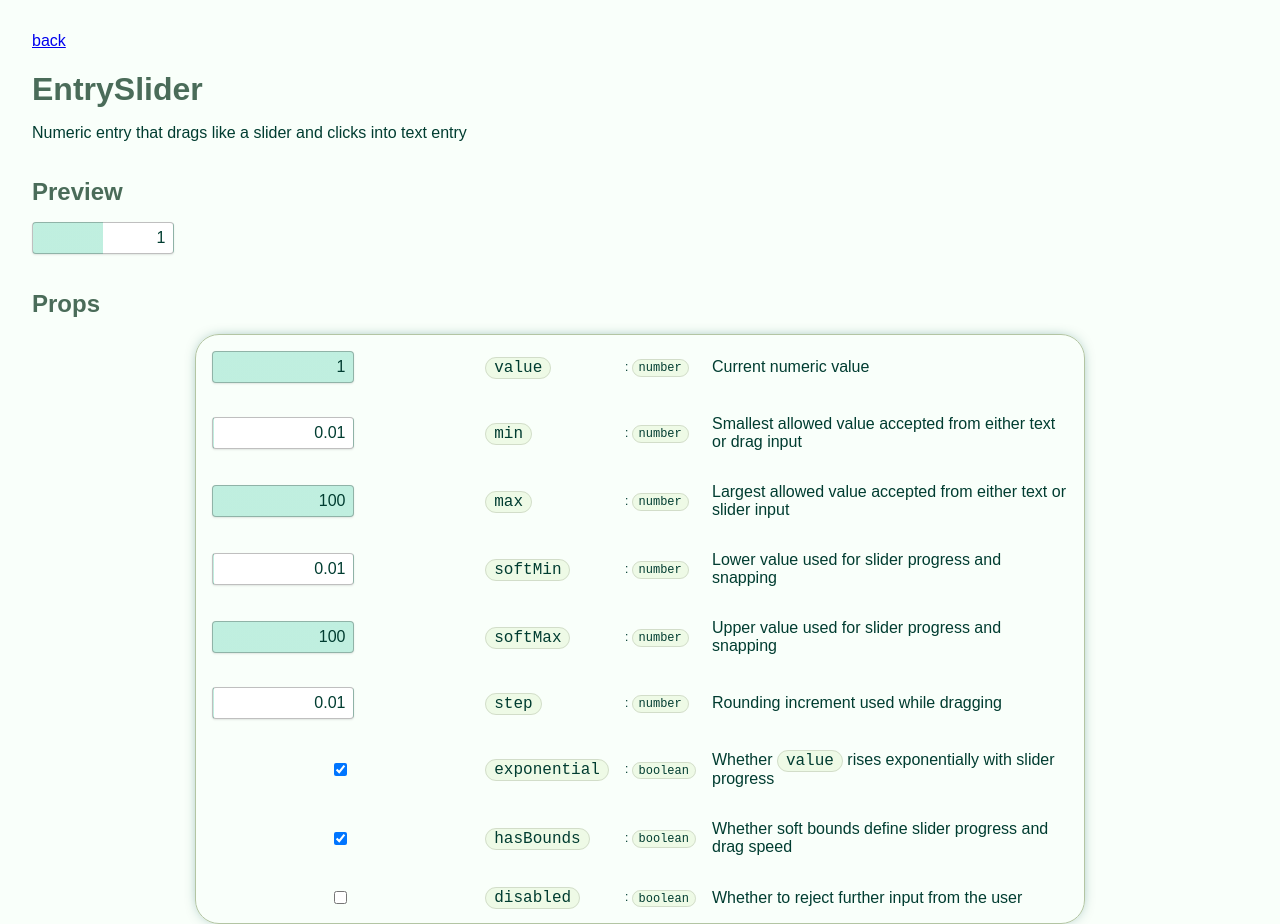
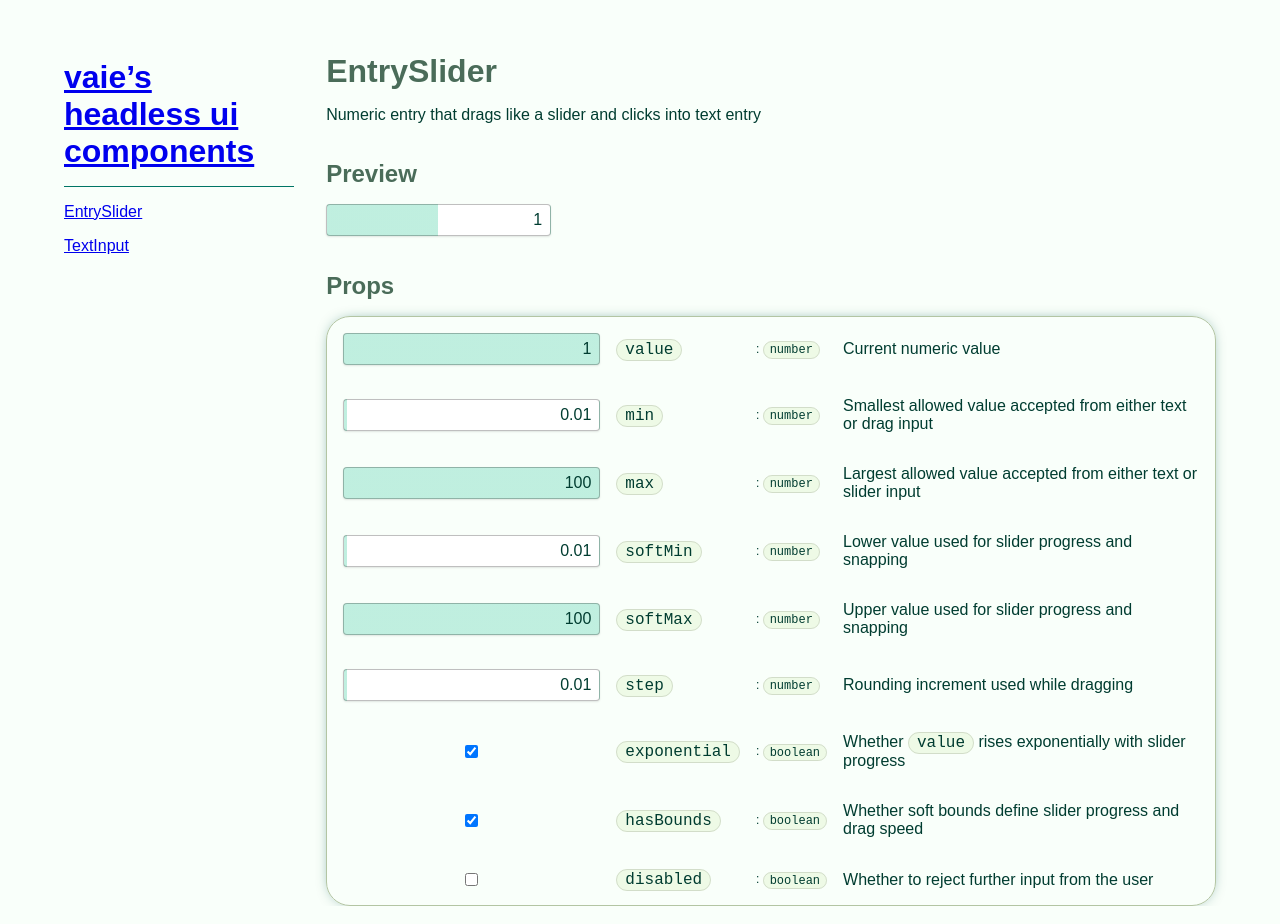
Before and after one commit to wooningeire/mono, a SvelteKit app in the folder hui/: page /EntrySlider in a window 1280 px wide. Built offline with nearby package versions, Linux system fonts and the light colour scheme; a web font is replaced by a local one.

Commit message:
feat: make nav visible as sidebar

```diff
--- a/hui/src/routes/(demos)/+layout.svelte
+++ b/hui/src/routes/(demos)/+layout.svelte
@@ -8,8 +8,4 @@ let {
 } = $props();
 </script>
 
-<div>
-    <a href="/">back</a>
-</div>
-
 {@render children()}
--- a/hui/src/routes/(demos)/EntrySlider/+page.svelte
+++ b/hui/src/routes/(demos)/EntrySlider/+page.svelte
@@ -307,7 +307,6 @@ const setStep = (newValue: number) => {
 
 <style lang="scss">
 .entry-slider {
-    width: 16ch;
     padding: 0.375rem 0.5rem;
 
     border: 0.0625rem solid oklch(0 0 0 / 0.25);
--- a/hui/src/routes/+layout.svelte
+++ b/hui/src/routes/+layout.svelte
@@ -1,6 +1,7 @@
 <script lang="ts">
     import type { Snippet } from "svelte";
 import "./index.scss";
+    import ComponentsNav from "./ComponentsNav.svelte";
 
 let {
     children,
@@ -10,13 +11,20 @@ let {
 </script>
 
 <main>
-    {@render children()}
+    <ComponentsNav />
+
+    <page-content>
+        {@render children()}
+    </page-content>
 </main>
 
 <style lang="scss">
 main {
+    display: flex;
+    gap: 2em;
+
     width: 100vw;
     height: 100vh;
-    padding: 2rem;
+    padding: 2em 4em;
 }
 </style>
--- a/hui/src/routes/+page.svelte
+++ /dev/null
@@ -1,4 +0,0 @@
-<h1>vaie&#x2019;s headless ui components</h1>
-
-<a href="/EntrySlider">EntrySlider</a>
-<a href="/TextInput">TextInput</a>
--- /dev/null
+++ b/hui/src/routes/ComponentsNav.svelte
@@ -0,0 +1,26 @@
+<script>
+import Separator from "./Separator.svelte";
+
+</script>
+
+<nav>
+    <h1>
+        <a href="/">vaie&#x2019;s headless ui components</a>
+    </h1>
+
+    <Separator />
+
+    <a href="/EntrySlider">EntrySlider</a>
+    <a href="/TextInput">TextInput</a>
+</nav>
+
+<style lang="scss">
+nav {
+    flex-basis: 20em;
+
+    display: flex;
+    flex-direction: column;
+    align-items: stretch;
+    gap: 1em;
+}
+</style>
--- /dev/null
+++ b/hui/src/routes/Separator.svelte
@@ -0,0 +1,9 @@
+<separator-bar></separator-bar>
+
+<style lang="scss">
+separator-bar {
+    flex-basis: 1px;
+
+    background: oklch(0.5 0.1 180);
+}
+</style>
```
